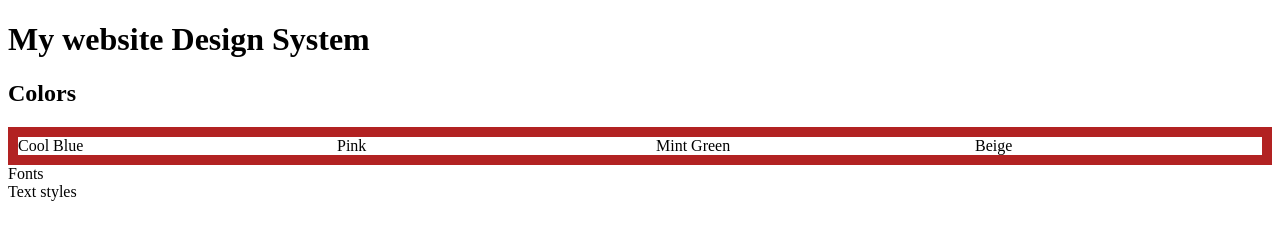
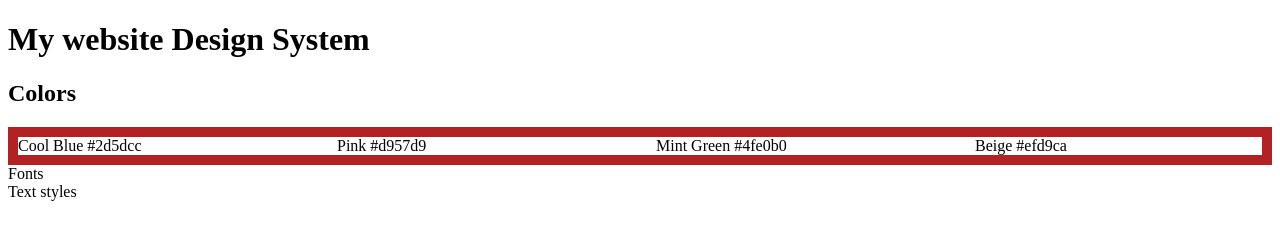
Before and after one commit to cerve86/Codeacademy, a plain HTML site: page DesignSystem/index.html in a window 1280 px wide. Drawn offline with Linux system fonts and the light colour scheme.

Commit message:
Finishing up the colors

```diff
--- a/DesignSystem/index.html
+++ b/DesignSystem/index.html
@@ -4,6 +4,9 @@
     <meta charset="UTF-8">
     <meta http-equiv="X-UA-Compatible" content="IE=edge">
     <meta name="viewport" content="width=device-width, initial-scale=1.0">
+        <link rel="preconnect" href="https://fonts.googleapis.com">
+        <link rel="preconnect" href="https://fonts.gstatic.com" crossorigin>
+        <link href="https://fonts.googleapis.com/css2?family=Poppins:wght@100;300;400;800&display=swap" rel="stylesheet">
     <link rel="stylesheet" href="./resources/style.css">
     <title>My Design System</title>
 </head>
@@ -12,10 +15,10 @@
     <div class="contentBox">
         <h2>Colors</h2>
         <ul class="colorList">
-            <li id="blue">Cool Blue</li>
-            <li id="pink">Pink</li>
-            <li id="mintGreen">Mint Green</li>
-            <li id="beige">Beige</li>
+            <li id="blue">Cool Blue <span id="blueSpan">#2d5dcc</span></li>
+            <li id="pink">Pink <span>#d957d9</span></li>
+            <li id="mintGreen">Mint Green <span>#4fe0b0</span></li>
+            <li id="beige">Beige <span> #efd9ca</span></li>
         </ul>
     </div>
 
```
